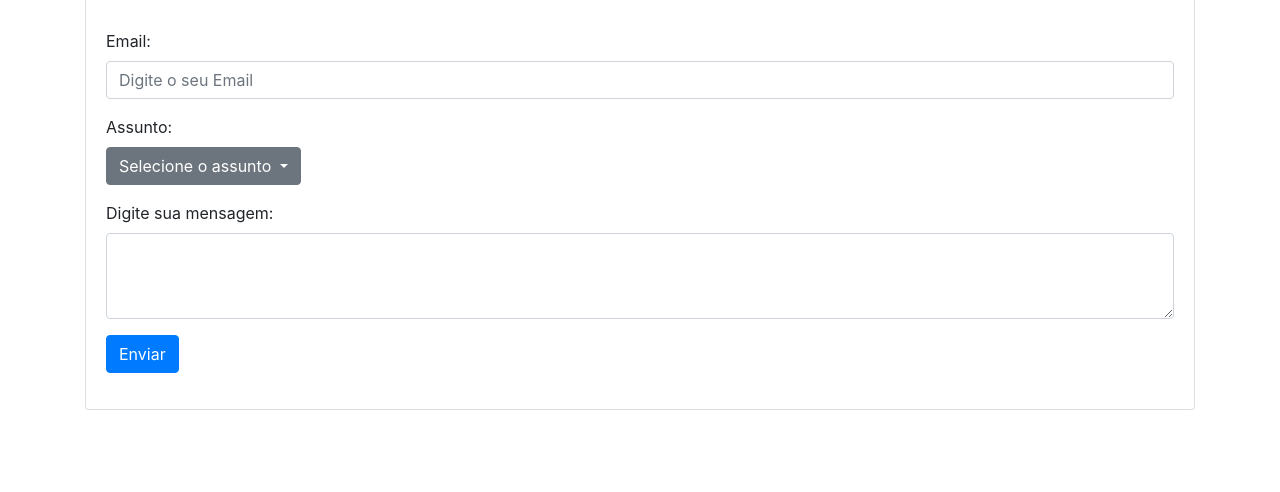
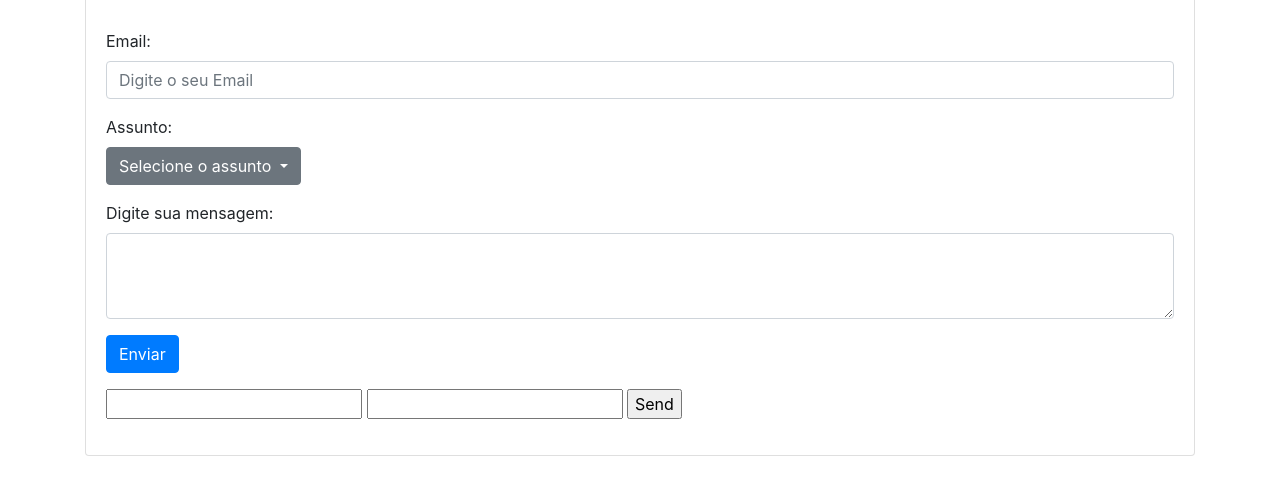
Before and after one commit to ayrtonaoki/mapafatecsp, a plain HTML site: page html/contato.html in a window 1280 px wide. Shown: the part 148-640 px from the top of the page. Drawn offline with Linux system fonts and the light colour scheme.

Commit message:
Add Formspree

```diff
--- a/html/contato.html
+++ b/html/contato.html
@@ -72,6 +72,14 @@
 
           <button type="submit" class="btn btn-primary">Enviar</button>
         </form>
+
+
+<form action="https://formspree.io/ayrtonsasouza@gmail.com" method="POST">
+  <input type="text" name="name">
+  <input type="email" name="_replyto">
+  <input type="submit" value="Send">
+</form>
+
       </div>
     </div>
   </div>
```
